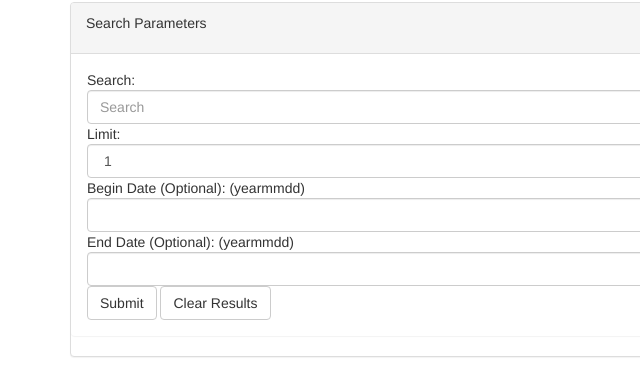
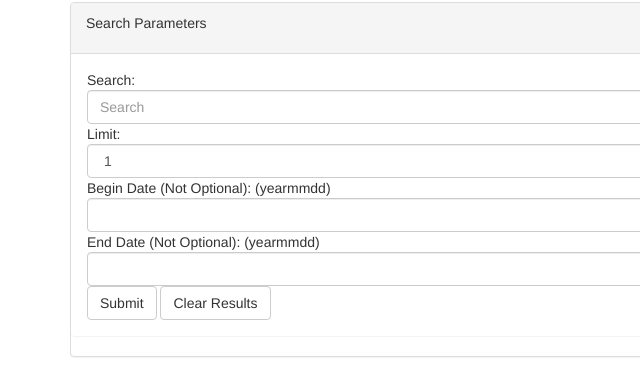
Before and after one commit to catslug/nyt-app, a plain HTML site: page index.html in a window 1280 px wide. Shown: the part 229-599 px from the top of the page, 0-640 px from the left. Drawn offline with nearby package versions, Linux system fonts and the light colour scheme.

Commit message:
not optional

```diff
--- a/index.html
+++ b/index.html
@@ -32,9 +32,9 @@
 					<option value="val10">10</option>
 					<option value="val20">20</option>
 				</select>
-				Begin Date (Optional): (yearmmdd)
+				Begin Date (Not Optional): (yearmmdd)
 				<input id="start" type="text" class="form-control">
-				End Date (Optional): (yearmmdd)
+				End Date (Not Optional): (yearmmdd)
 				<input id="end" type="text" class="form-control">
 				<button id="submit" type="button" class="btn btn-default">Submit</button>
 				<button id="clear" type="button" class="btn btn-default">Clear Results</button>
```
